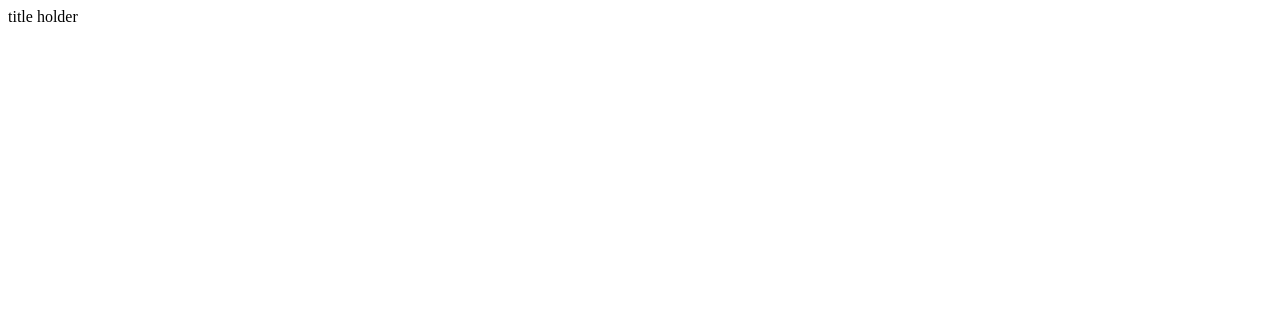
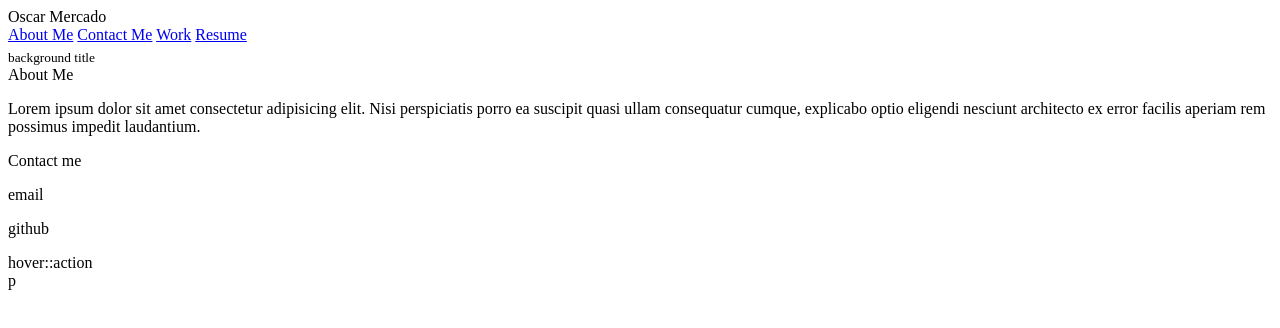
Before and after one commit to Oscar5323/Oscars-Portfolio, a plain HTML site: page index.html in a window 1280 px wide. Drawn offline with Linux system fonts and the light colour scheme.

Commit message:
added more parts to html

```diff
--- a/index.html
+++ b/index.html
@@ -4,15 +4,40 @@
     <meta charset="UTF-8">
     <meta http-equiv="X-UA-Compatible" content="IE=edge">
     <meta name="viewport" content="width=device-width, initial-scale=1.0">
-    <title>Document</title>
+    <title>Oscars Portfolio </title>
 </head>
 <body>
-    <header>title holder
+    <header>
+        Oscar Mercado
+    </header>
 
-    </header>
+    <nav>
+        <a href="#">About Me</a>
+        <a href="#">Contact Me</a>
+        <a href="#">Work</a>
+        <a href="#">Resume</a>
+    </nav>
+
+    <sub>background title </sub>
+
  <main>
 
-    <section class="card"></section>
+    <section>
+        <header>About Me</header>
+        <p>Lorem ipsum dolor sit amet consectetur adipisicing elit. Nisi perspiciatis porro ea suscipit quasi ullam consequatur cumque, explicabo optio eligendi nesciunt architecto ex error facilis aperiam rem possimus impedit laudantium.</p>
+    </section>
+
+    <section>
+        <header>Contact me </header>
+        <p>email</p>
+        <p>github</p>
+    </section>
+
+    <section class="card">
+        <header>hover::action</header>
+        p
+    </section>
+
 
 
 
```
